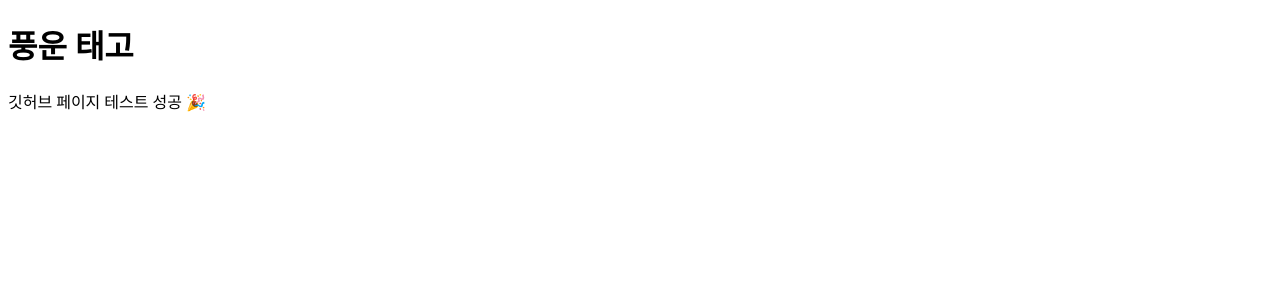
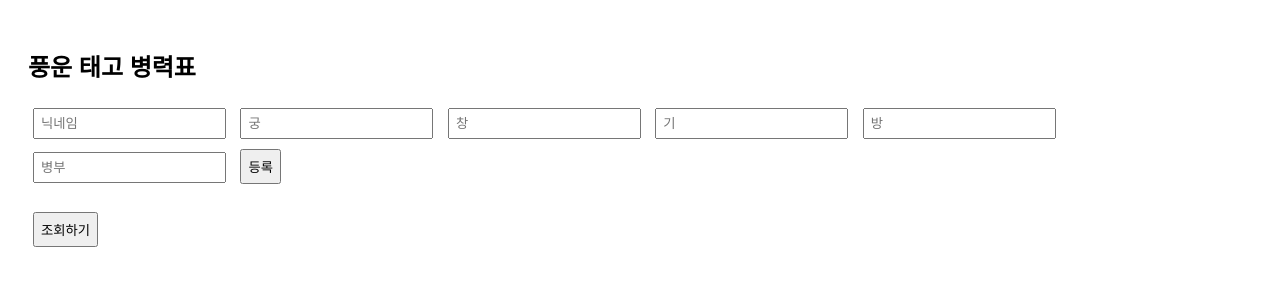
Before and after one commit to andeokhyeon/poongwoon-taego, a plain HTML site: page index.html in a window 1280 px wide. Drawn offline with Linux system fonts and the light colour scheme.

Commit message:
Update index.html

```diff
--- a/index.html
+++ b/index.html
@@ -1,11 +1,72 @@
 <!DOCTYPE html>
 <html lang="ko">
 <head>
-  <meta charset="UTF-8" />
-  <title>풍운 태고</title>
+<meta charset="UTF-8">
+<title>풍운 태고 병력표</title>
+<style>
+body { font-family: Arial; padding: 20px; }
+input, button { margin: 5px; padding: 6px; }
+table { border-collapse: collapse; margin-top: 20px; }
+th, td { border: 1px solid #ccc; padding: 6px 10px; }
+th { background: #eee; }
+</style>
 </head>
 <body>
-  <h1>풍운 태고</h1>
-  <p>깃허브 페이지 테스트 성공 🎉</p>
+
+<h2>풍운 태고 병력표</h2>
+
+<input id="nickname" placeholder="닉네임">
+<input id="gung" placeholder="궁">
+<input id="chang" placeholder="창">
+<input id="gi" placeholder="기">
+<input id="bang" placeholder="방">
+<input id="byungbu" placeholder="병부">
+<button onclick="submitData()">등록</button>
+
+<br><br>
+<button onclick="loadData()">조회하기</button>
+
+<table id="table"></table>
+
+<script>
+const SCRIPT_URL = "https://script.google.com/macros/s/AKfycbxAzHK1XUjBOmLoxlJV99Dn1fwoUouykVQDkoMb6idhTHscC30NgaP19sqZUJaF6Wfd/exec";
+
+function submitData() {
+  const data = {
+    nickname: nickname.value,
+    gung: gung.value,
+    chang: chang.value,
+    gi: gi.value,
+    bang: bang.value,
+    byungbu: byungbu.value
+  };
+
+  fetch(SCRIPT_URL, {
+    method: "POST",
+    body: JSON.stringify(data)
+  }).then(() => {
+    alert("등록 완료");
+    loadData();
+  });
+}
+
+function loadData() {
+  fetch(SCRIPT_URL)
+    .then(res => res.json())
+    .then(data => {
+      let html = "<tr>";
+      data[0].forEach(h => html += `<th>${h}</th>`);
+      html += "</tr>";
+
+      for (let i = 1; i < data.length; i++) {
+        html += "<tr>";
+        data[i].forEach(c => html += `<td>${c}</td>`);
+        html += "</tr>";
+      }
+      table.innerHTML = html;
+    });
+}
+</script>
+
 </body>
 </html>
```
